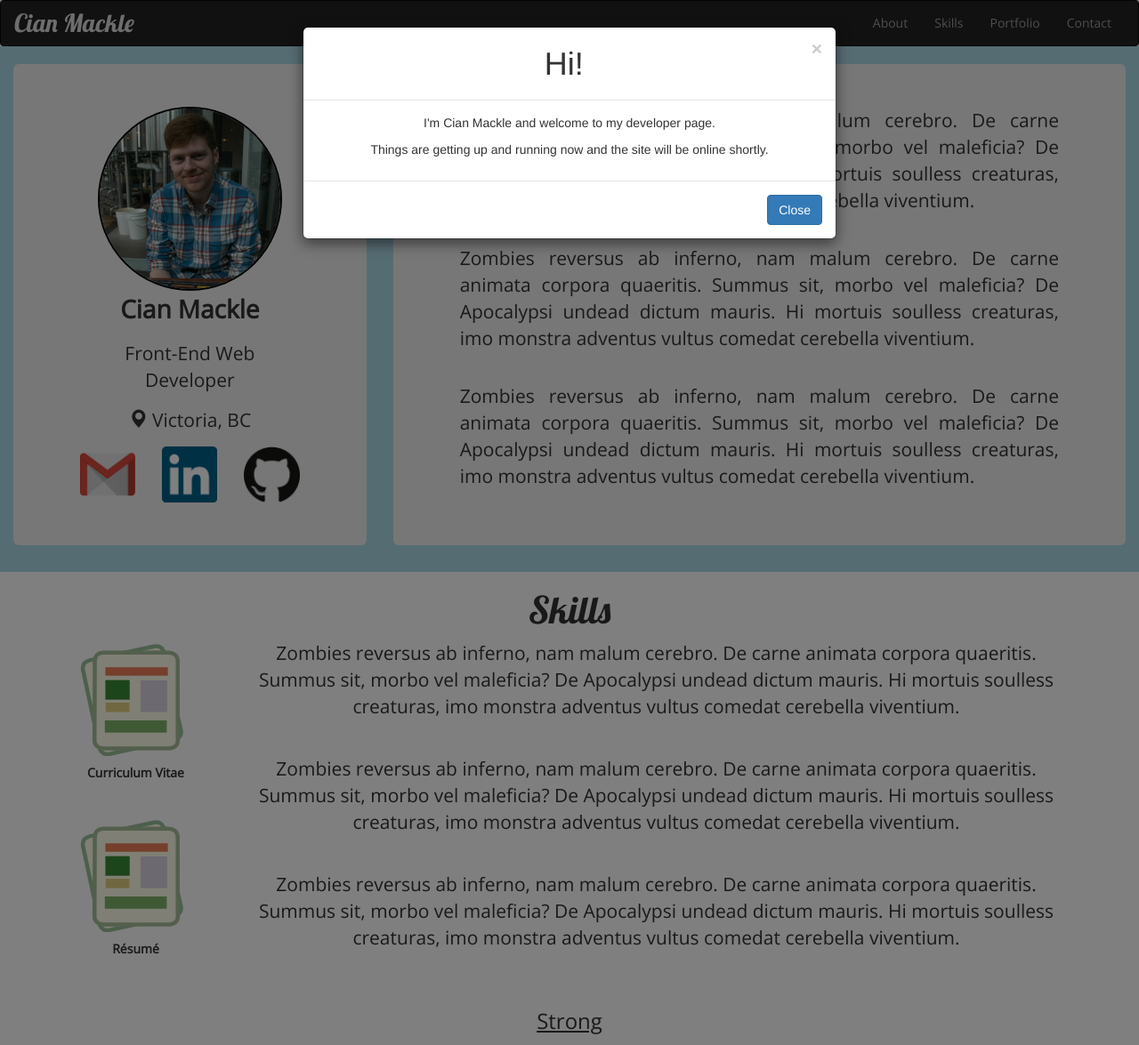
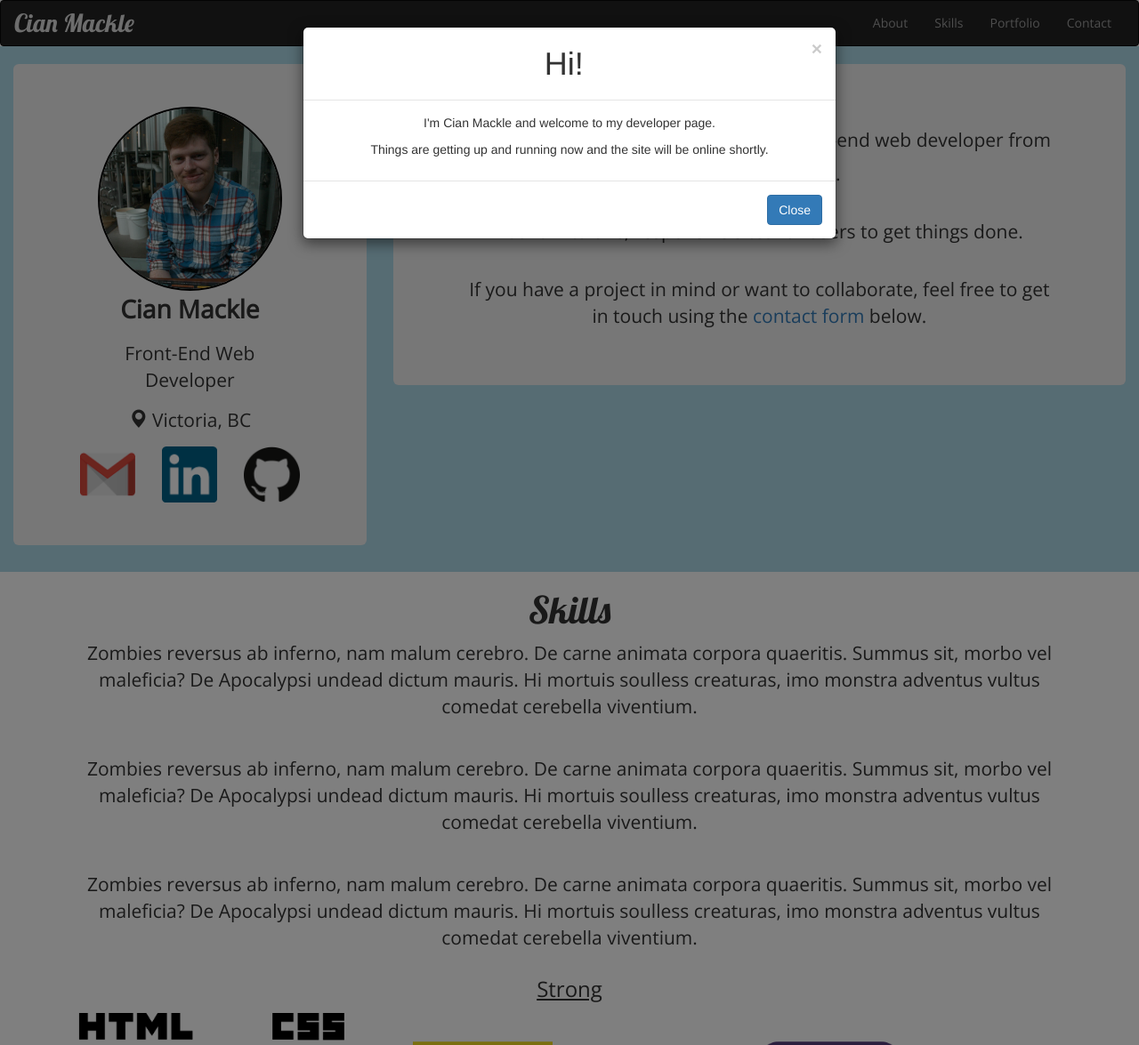
Before and after one commit to CianM/Personal-Website, a PHP site: page /?submit=1 in a window 1280 px wide. Shown: the whole page at 89% size. Run offline with PHP 8.4, Linux system fonts and the light colour scheme; data that the repository does not hold is empty; a stand-in replaces the project's code that opens the database connection; some libraries are stand-ins or nearby versions.

Commit message:
Remove CV download

```diff
--- a/css/index_style.css
+++ b/css/index_style.css
@@ -1,5 +1,10 @@
 .navbar {
 	margin-bottom: 0;
+}
+
+#isitmeyourelookingfor {
+	font-family: "Lobster", cursive;
+	font-size: 2em;
 }
 
 h2 {
--- a/index.php
+++ b/index.php
@@ -127,20 +127,17 @@
 					<div class="jumbotron">
 						<div class="container">
 							<div class="row">
-								<div class="col-xs-12">
-									<p class="open_sans text-justify">
-										Zombies reversus ab inferno, nam malum cerebro. De carne animata corpora quaeritis. Summus sit, morbo vel maleficia?
-										De Apocalypsi undead dictum mauris. Hi mortuis soulless creaturas, imo monstra adventus vultus comedat cerebella viventium.
+								<div class="col-xs-12 open_sans">
+									<p class="text-center">
+										<span id="isitmeyourelookingfor">Hello</span>, my name is Cian and I'm a front-end web developer from Drogheda, Ireland.
 									</p>
 									<br>
-									<p class="open_sans text-justify">
-										Zombies reversus ab inferno, nam malum cerebro. De carne animata corpora quaeritis. Summus sit, morbo vel maleficia?
-										De Apocalypsi undead dictum mauris. Hi mortuis soulless creaturas, imo monstra adventus vultus comedat cerebella viventium.
+									<p class="text-center">
+										I build intuitive, responsive sites for users to get things done.
 									</p>
 									<br>
-									<p class="open_sans text-justify">
-										Zombies reversus ab inferno, nam malum cerebro. De carne animata corpora quaeritis. Summus sit, morbo vel maleficia?
-										De Apocalypsi undead dictum mauris. Hi mortuis soulless creaturas, imo monstra adventus vultus comedat cerebella viventium.
+									<p class="text-center">
+										If you have a project in mind or want to collaborate, feel free to get in touch using the <a href="#contact">contact form</a> below.
 									</p>
 								</div>
 							</div>
@@ -157,45 +154,20 @@
 			</div>
 
 			<div class="row text-center">
-				<!-- CV / Resume ========== -->
-				<div class="col-sm-2 col-xs-12">
-					<div class="col-sm-12 col-xs-6">
-						<a href="#">
-							<div class="thumbnail">
-								<img src="images/cv.svg" class="img-responsive" alt="Curriculum Vitae Link">
-								<div class="caption">
-									<label>Curriculum Vitae</label>
-								</div>
-							</div>
-						</a>
-					</div><!-- /col -->
-					<div class="col-sm-12 col-xs-6">
-						<a href="#">
-							<div class="thumbnail">
-								<img src="images/cv.svg" class="img-responsive" alt="Resume Link">
-								<div class="caption">
-									<label>R&#233;sum&#233;</label>
-								</div>
-							</div>
-						</a>
-					</div><!-- /col -->
-				</div><!-- /col -->
-
-				<div class="col-sm-10 col-xs-12 skills_text">
-					<p class="open_sans text-center">
+				<div class="col-xs-12 skills_text open_sans">
+					<p>
 						Zombies reversus ab inferno, nam malum cerebro. De carne animata corpora quaeritis. Summus sit, morbo vel maleficia?
 						De Apocalypsi undead dictum mauris. Hi mortuis soulless creaturas, imo monstra adventus vultus comedat cerebella viventium.
 					</p>
 					<br>
-					<p class="open_sans text-center">
+					<p>
 						Zombies reversus ab inferno, nam malum cerebro. De carne animata corpora quaeritis. Summus sit, morbo vel maleficia?
 						De Apocalypsi undead dictum mauris. Hi mortuis soulless creaturas, imo monstra adventus vultus comedat cerebella viventium.
 					</p>
 					<br>
-					<p class="open_sans text-center">
+					<p>
 						Zombies reversus ab inferno, nam malum cerebro. De carne animata corpora quaeritis. Summus sit, morbo vel maleficia?
 						De Apocalypsi undead dictum mauris. Hi mortuis soulless creaturas, imo monstra adventus vultus comedat cerebella viventium.
-					</p>
 					</p>
 				</div><!-- /col -->
 			</div><!-- /row -->
```
